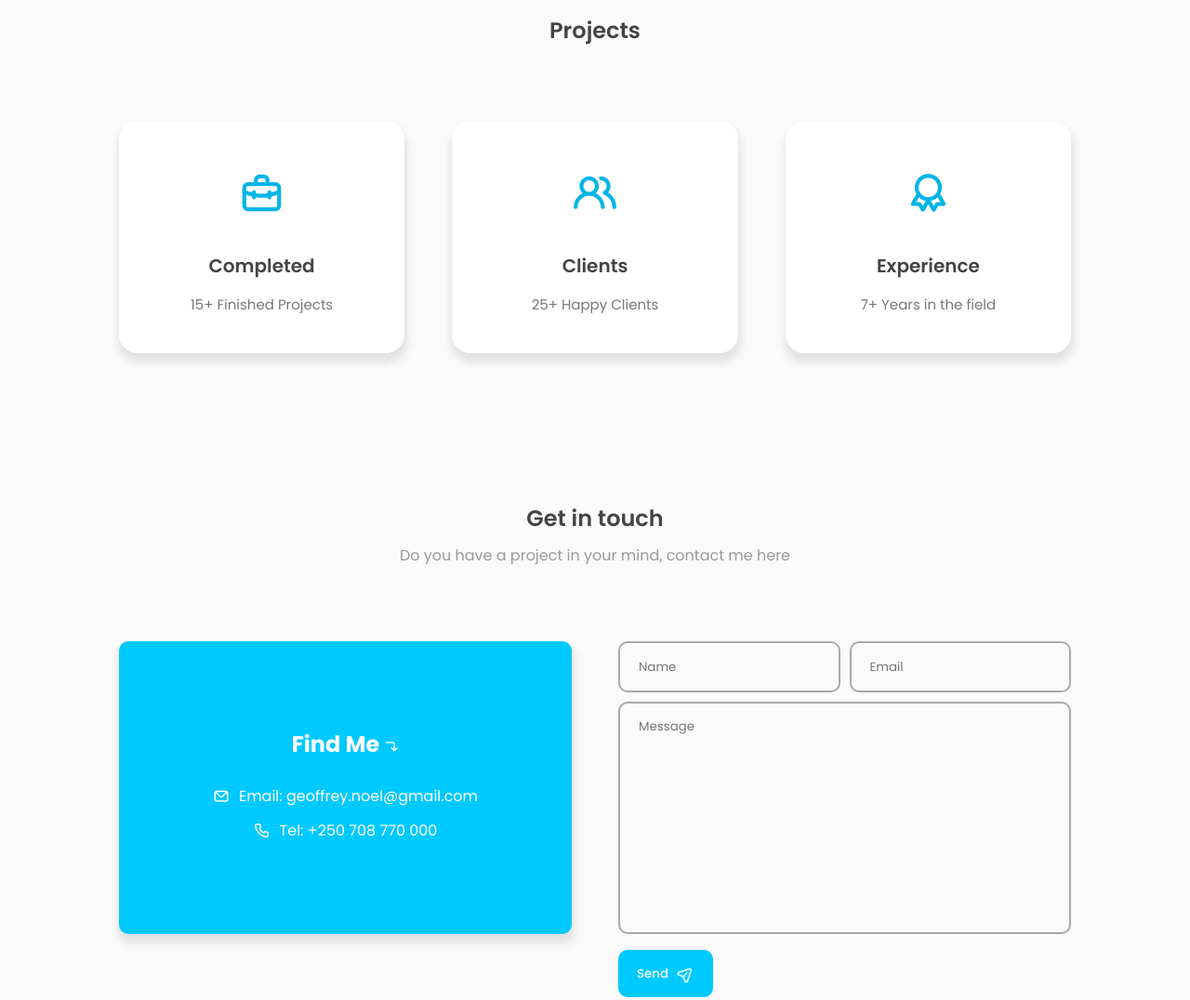
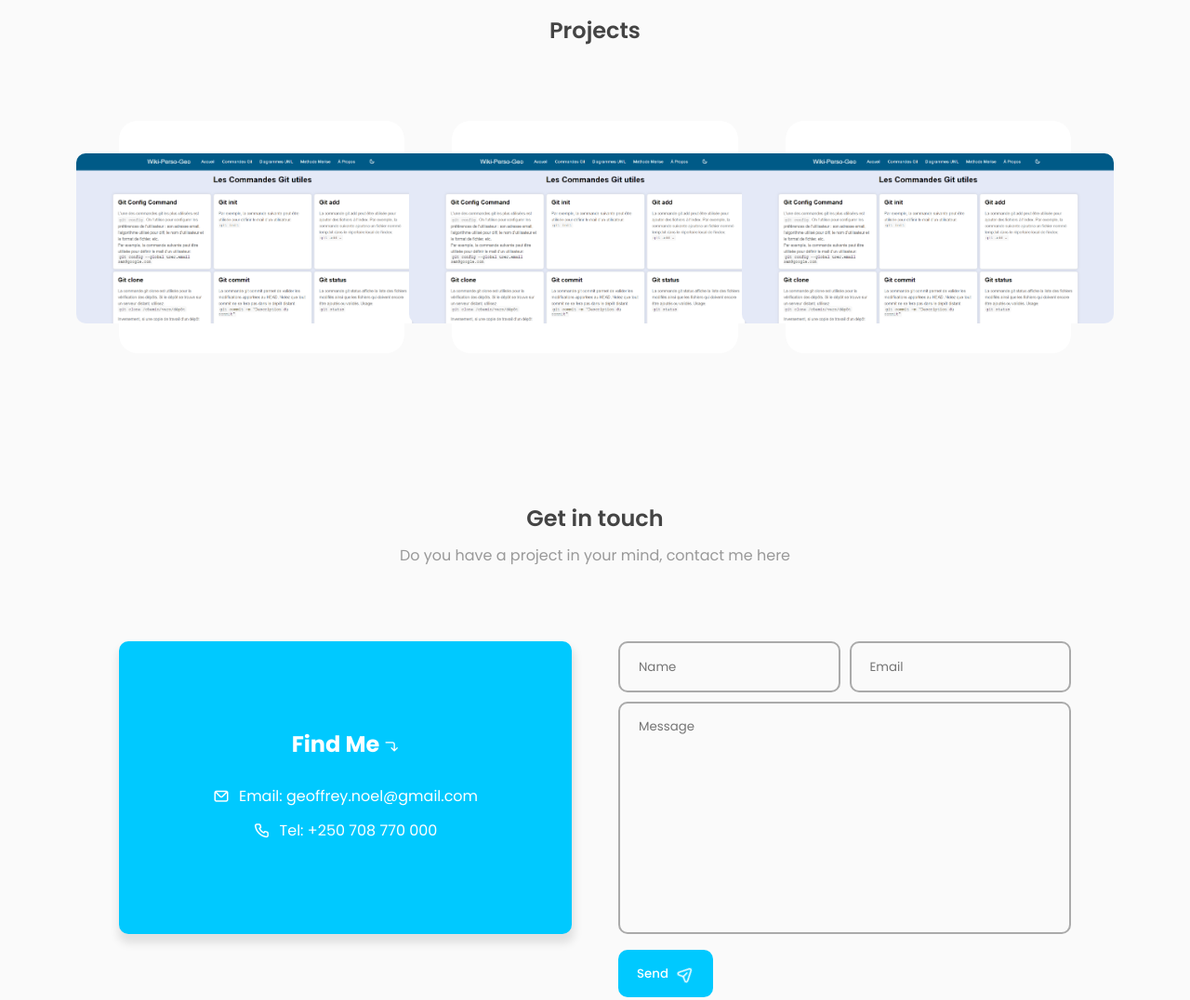
Before and after one commit to GeoffreyDev11/portfolio-, a plain HTML site: page index.html in a window 1280 px wide. Shown: the part 1400-2476 px from the top of the page at 93% size. Drawn offline with nearby package versions, Linux system fonts and the light colour scheme.

Commit message:
html racine

```diff
--- a/app/src/css/style.css
+++ b/app/src/css/style.css
@@ -376,10 +376,9 @@ h3{
     height: 250px;
     background: var(--color-white);
     border-radius: 20px;
-    box-shadow: 1px 8px 10px 2px var(--first-shadow-color);
-    overflow: hidden;
+
 }
-.project-box>i{
+/* .project-box>i{
     font-size: 50px;
     color: #00B5E7;
     margin-bottom: 25px;
@@ -407,7 +406,7 @@ h3{
 .project-box:hover.project-box>label{
     color: var(--color-white);
     z-index: 2;
-}
+} */
 
 /* ----- CONTACT BOX ----- */
 .contact-info{
@@ -636,3 +635,13 @@ footer{
         width: 100%;
     }
 }
+
+
+.projectimg img {
+    width: 400px; /* Taille de l'image pour l'aperçu */
+    height: auto; /* Conserve le ratio de l'image */
+    margin-top: 10px; /* Espace en haut de l'image */
+    cursor: pointer; /* Curseur change quand l'image est cliquée */
+    transition: transform 0.3s ease; /* Animation douce au survol */
+    border-radius: 10px;
+  }
--- a/app/index.html
+++ b/index.html
@@ -8,7 +8,7 @@
     <link rel="stylesheet" href="https://unicons.iconscout.com/release/v4.0.8/css/line.css">
 
     <!-- --------- CSS ---------- -->
-    <link rel="stylesheet" href="src/css/style.css">
+    <link rel="stylesheet" href="app/src/css/style.css">
 
     <!-- --------- FAVICON ---------- -->
 
@@ -81,7 +81,7 @@
           </div>
           <div class="featured-image">
             <div class="image">
-                <img src="./src/images/moi.JPG" alt="avatar">
+                <img src="./app/src/images/moi2.jpg" alt="avatar">
             </div>
           </div>
           <div class="scroll-icon-box">
@@ -158,23 +158,38 @@
           <h1>Projects</h1>
         </div>
         <div class="project-container">
+          <!-- Project Box 1 -->
           <div class="project-box">
-                <i class="uil uil-briefcase-alt"></i>
-                <h3>Completed</h3>
-                <label>15+ Finished Projects</label>
+            <div class="projectimg">
+              <!-- L'image est cliquable et redirige vers un lien -->
+              <a href="https://2024-cda-boulogne.github.io/wiki-perso-gno/git.html">
+                <img src="./app/src/images/wiki-img.png" class="small-img" alt="Wiki Image">
+              </a>
             </div>
+          </div>
+
+          <!-- Project Box 2 -->
           <div class="project-box">
-                <i class="uil uil-users-alt"></i>
-                <h3>Clients</h3>
-                <label>25+ Happy Clients</label>
+            <div class="projectimg">
+              <!-- L'image est cliquable et redirige vers un lien -->
+              <a href="https://2024-cda-boulogne.github.io/wiki-perso-gno/git.html">
+                <img src="./app/src/images/wiki-img.png" class="small-img" alt="Wiki Image">
+              </a>
             </div>
+          </div>
+
+
+          <!-- Project Box 3 -->
           <div class="project-box">
-                <i class="uil uil-award"></i>
-                <h3>Experience</h3>
-                <label>7+ Years in the field</label>
+            <div class="projectimg">
+              <!-- L'image est cliquable et redirige vers un lien -->
+              <a href="https://2024-cda-boulogne.github.io/wiki-perso-gno/git.html">
+                <img src="./app/src/images/wiki-img.png" class="small-img" alt="Wiki Image">
+              </a>
             </div>
           </div>
       </section>
+
 
        <!-- -------------- CONTACT BOX ---------------- -->
 
@@ -255,6 +270,6 @@
     <script src="https://unpkg.com/scrollreveal"></script>
 
     <!-- ----- MAIN JS ----- -->
-    <script src="./src/js/main.js"></script>
+    <script src="./app/src/js/main.js"></script>
 </body>
 </html>
```
Also changed, not shown: app/src/images/wiki-img.png (added), test2.html (deleted), 1 other file. Lines whose indentation alone changed are shown as unchanged.
